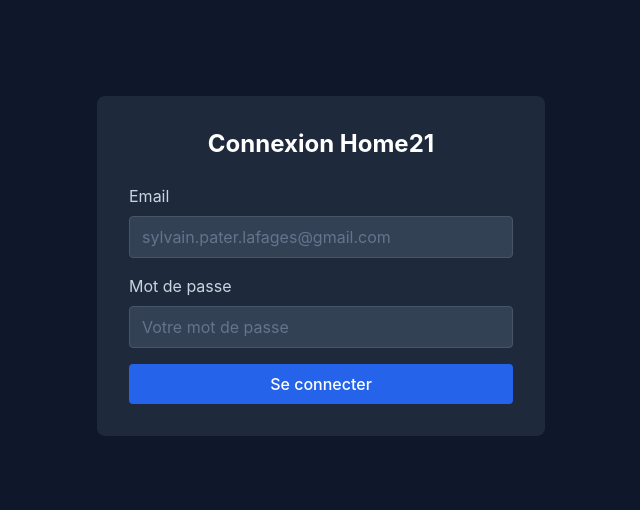
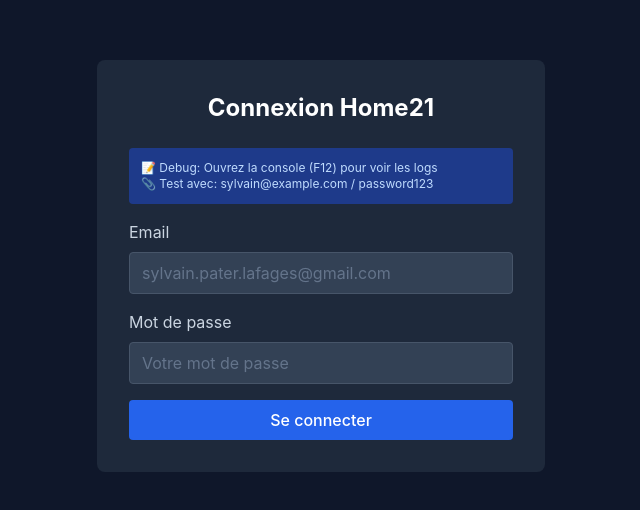
Before and after one commit to BeIen0s/home21-V3, a Next.js app: page /login in a window 1280 px wide. Shown: the part 134-644 px from the top of the page, without its empty margins (319-959 px from the left). Built offline with nearby package versions, Linux system fonts and the light colour scheme; no server answers.

Commit message:
Debug: Page de connexion avec logs détaillés
🔍 Ajout de logs détaillés dans login.tsx
🐛 Debug de la fonction signIn dans useAuth
📝 Infos de test dans l'interface de login
🧪 Identifiants de test suggérés
✅ Permet d'identifier exactement où ça bloque

```diff
--- a/src/hooks/useAuth.tsx
+++ b/src/hooks/useAuth.tsx
@@ -56,8 +56,16 @@ export function AuthProvider({ children }: { children: ReactNode }) {
   }, []);
 
   const signIn = async (email: string, password: string) => {
-    await auth.signIn(email, password);
-    // User will be updated via auth state change
+    console.log('📋 useAuth.signIn called with:', { email, password: '***' });
+    try {
+      console.log('🔄 Calling auth.signIn...');
+      const result = await auth.signIn(email, password);
+      console.log('✅ auth.signIn successful:', result);
+      // User will be updated via auth state change
+    } catch (error) {
+      console.error('❌ auth.signIn failed:', error);
+      throw error;
+    }
   };
 
   const signOut = async () => {
--- a/src/pages/login.tsx
+++ b/src/pages/login.tsx
@@ -13,13 +13,17 @@ export default function LoginPage() {
 
   const handleSubmit = async (e: React.FormEvent) => {
     e.preventDefault();
+    console.log('🔑 Tentative de connexion:', { email, password: '***' });
     setLoading(true);
     setError('');
 
     try {
+      console.log('🔄 Appel de signIn...');
       await signIn(email, password);
+      console.log('✅ Connexion réussie ! Redirection vers dashboard...');
       router.push('/dashboard');
     } catch (err: any) {
+      console.error('❌ Erreur de connexion:', err);
       setError(err.message || 'Erreur de connexion');
     } finally {
       setLoading(false);
@@ -33,6 +37,12 @@ export default function LoginPage() {
           <h1 className="text-2xl font-bold text-white mb-6 text-center">
             Connexion Home21
           </h1>
+
+          {/* Infos de debug temporaires */}
+          <div className="mb-4 p-3 bg-blue-900 text-blue-200 rounded text-xs">
+            📝 Debug: Ouvrez la console (F12) pour voir les logs<br/>
+            📎 Test avec: sylvain@example.com / password123
+          </div>
 
           {error && (
             <div className="mb-4 p-3 bg-red-900 text-red-200 rounded">
```
